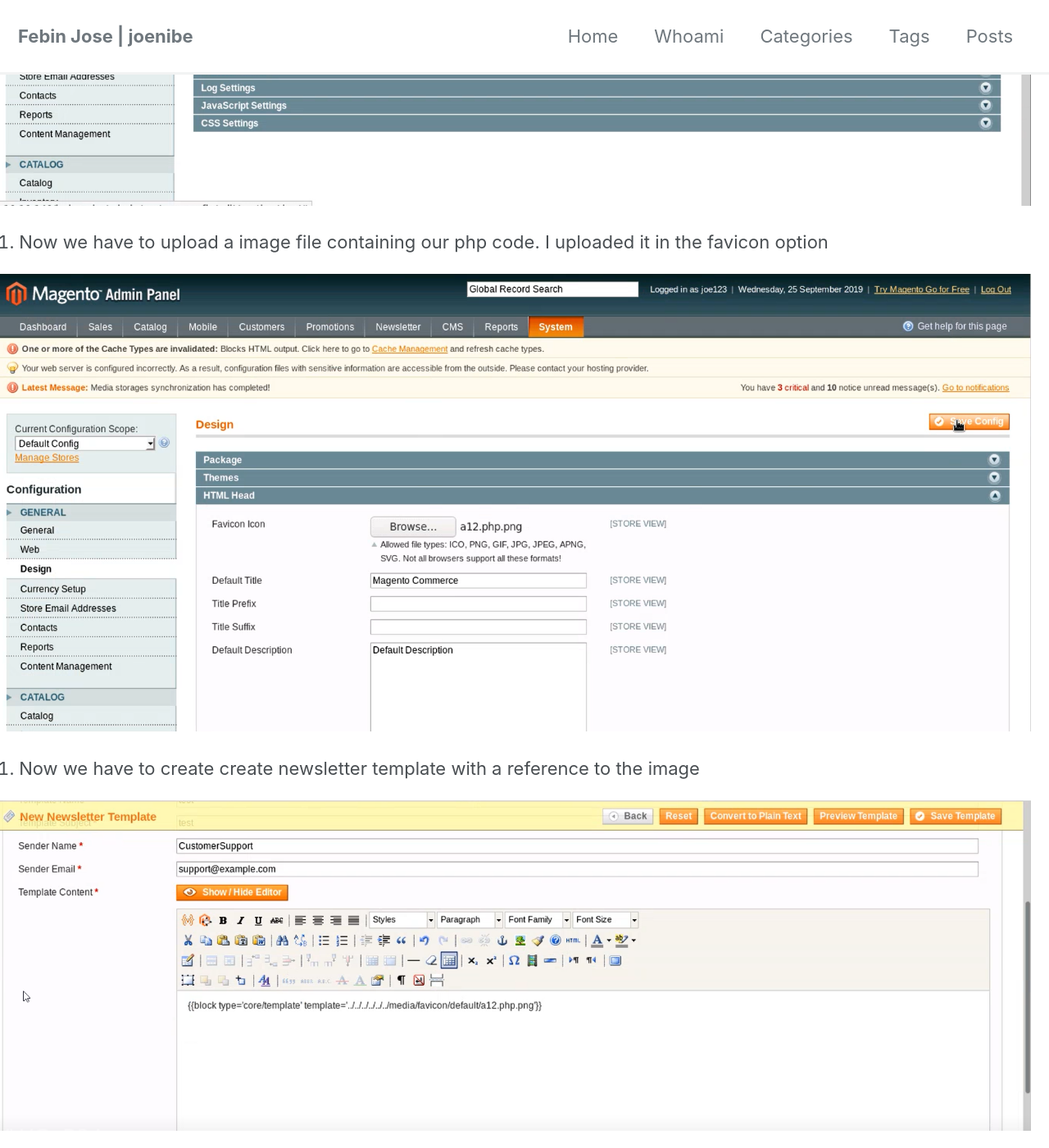
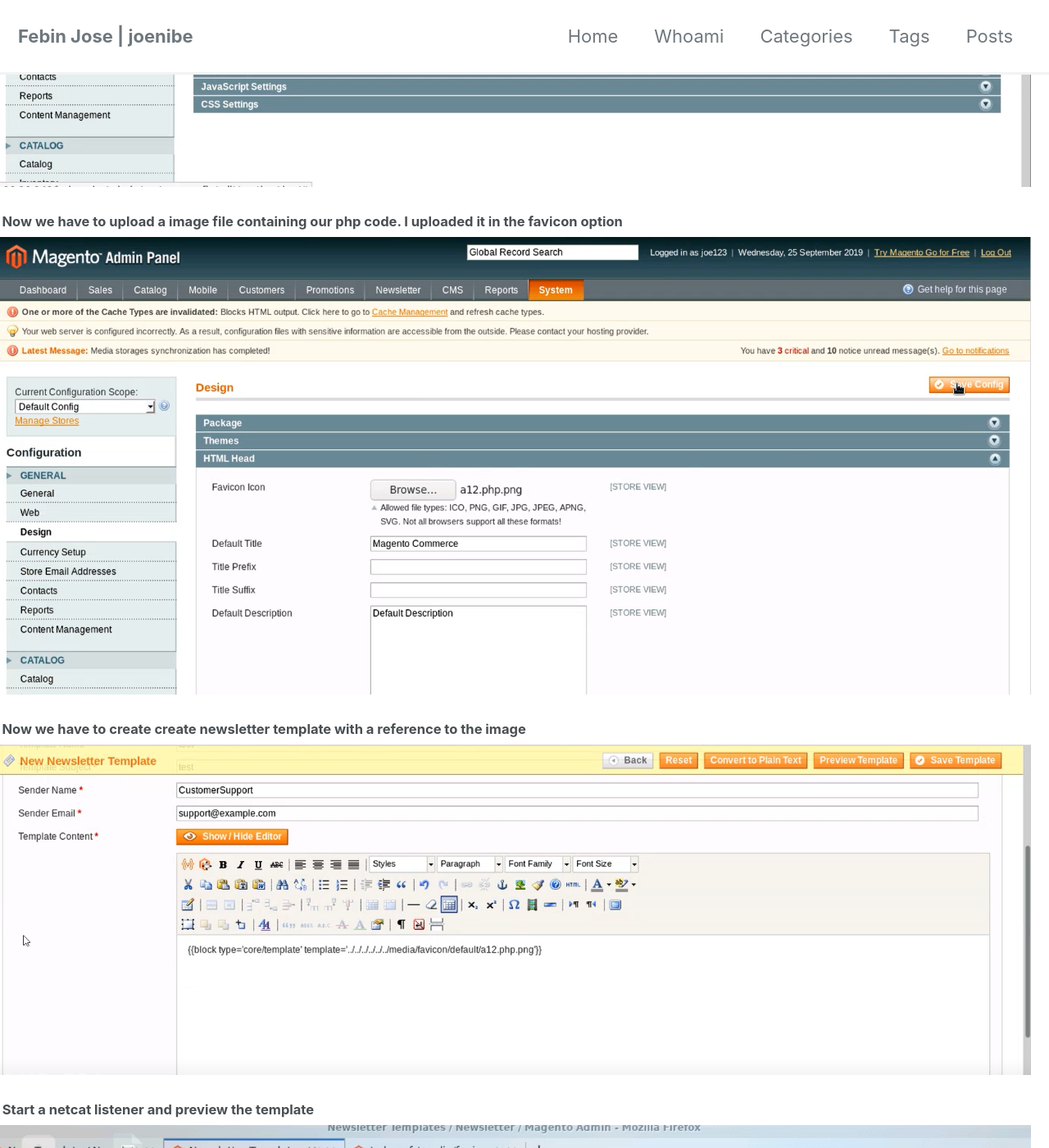
Before and after one commit to JoeNibe/JoeNibe.github.io, a Jekyll site: the page built from _posts/htb/2019-10-17-swagshop.md, in a window 1280 px wide and 1400 px high, scrolled down 4911 px. Shown: the whole window at 82% size. Built offline with Jekyll 4.4.1, drawn with Linux system fonts in a browser that asks for light colours; cached includes are drawn as plain includes; nearby versions of some CDN libraries; some of the changed text lies outside the part shown.

Commit message:
Update 2019-10-17-swagshop.md

```diff
--- a/_posts/htb/2019-10-17-swagshop.md
+++ b/_posts/htb/2019-10-17-swagshop.md
@@ -123,19 +123,19 @@
 
 To trigger this we have to complete a series of steps.
 
-1. Change the developer settings to allow `symlinks`
+##### 1. Change the developer settings to allow `symlinks`
 
  ![image1]({{ site.url }}{{ site.baseurl }}/assets/images/htbimg/swag2.png)
 
-2. Now we have to upload a image file containing our php code. I uploaded it in the favicon option
+##### 2. Now we have to upload a image file containing our php code. I uploaded it in the favicon option
 
  ![image1]({{ site.url }}{{ site.baseurl }}/assets/images/htbimg/swag3.png)
 
-3. Now we have to create create newsletter template with a reference to the image
+##### 3. Now we have to create create newsletter template with a reference to the image
 
  ![image1]({{ site.url }}{{ site.baseurl }}/assets/images/htbimg/swag4.png)
 
-4. Start a netcat listener and preview the template
+##### 4. Start a netcat listener and preview the template
 
  ![image1]({{ site.url }}{{ site.baseurl }}/assets/images/htbimg/swag5.png)
 
```
